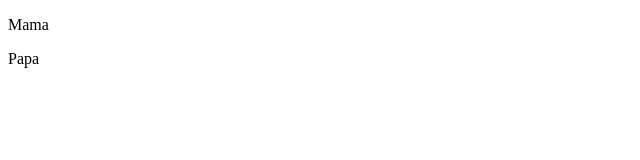
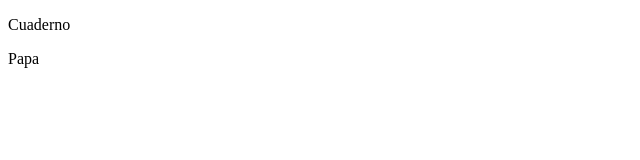
Before and after one commit to pablo-maldonado/test, a plain HTML site: page index.html in a window 1280 px wide. Shown: the full height of the page, 0-640 px from the left. Drawn offline with Linux system fonts and the light colour scheme.

Commit message:
Modifiqué cuaderno

```diff
--- a/index.html
+++ b/index.html
@@ -4,7 +4,7 @@
 	<title>Aloh</title>
 </head>
 <body>
-	<p>Mama</p>
+	<p>Cuaderno</p>
 	<p>Papa</p>
 </body>
 </html>
```
